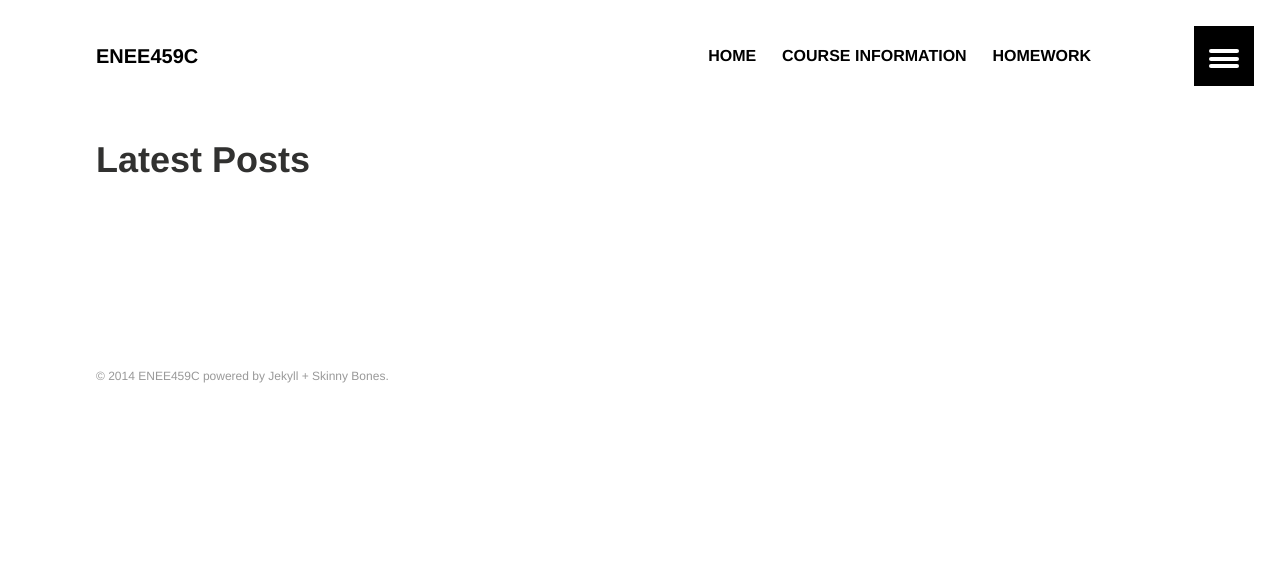
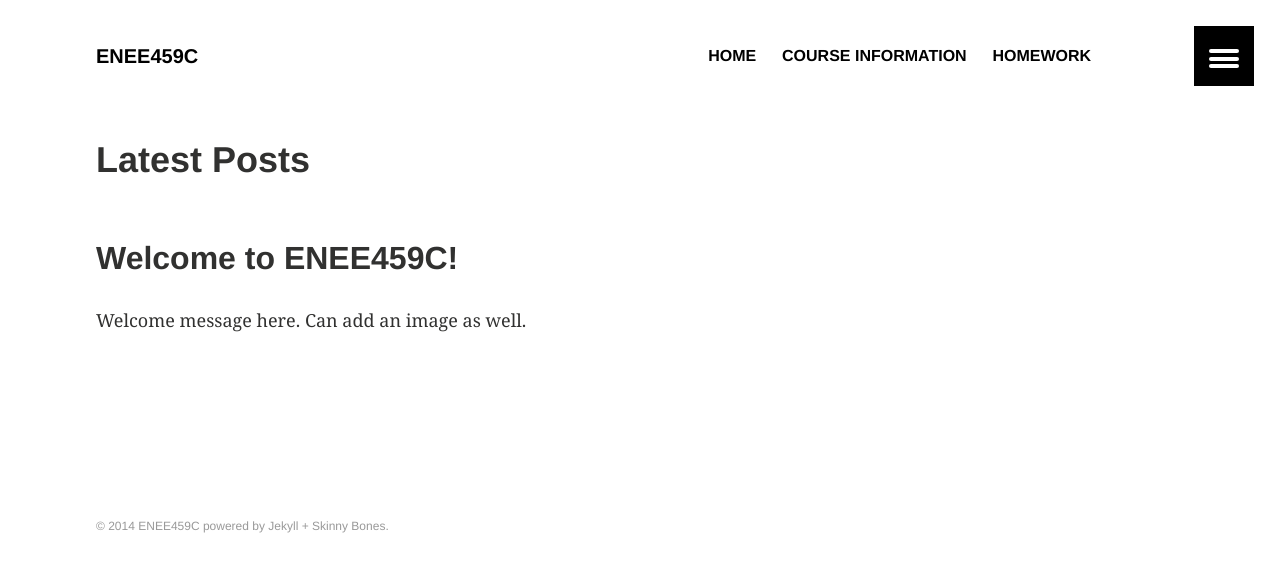
Before and after one commit to serrintine/serrintine.github.io, a Jekyll site: the page built from index.md, in a window 1280 px wide. Shown: the top 572 px of the page. Built offline with Jekyll 4.4.1, drawn with Linux system fonts in a browser that asks for light colours.

Commit message:
Updated index.md

```diff
--- a/index.md
+++ b/index.md
@@ -1,11 +1,9 @@
 ---
 layout: archive
 permalink: /
-title: "Latest Posts"
+title: Latest Posts
+published: true
 ---
 
-<div class="tiles">
-{% for post in site.posts %}
-	{% include post-grid.html %}
-{% endfor %}
-</div><!-- /.tiles -->
+##Welcome to ENEE459C!
+Welcome message here. Can add an image as well.
```
